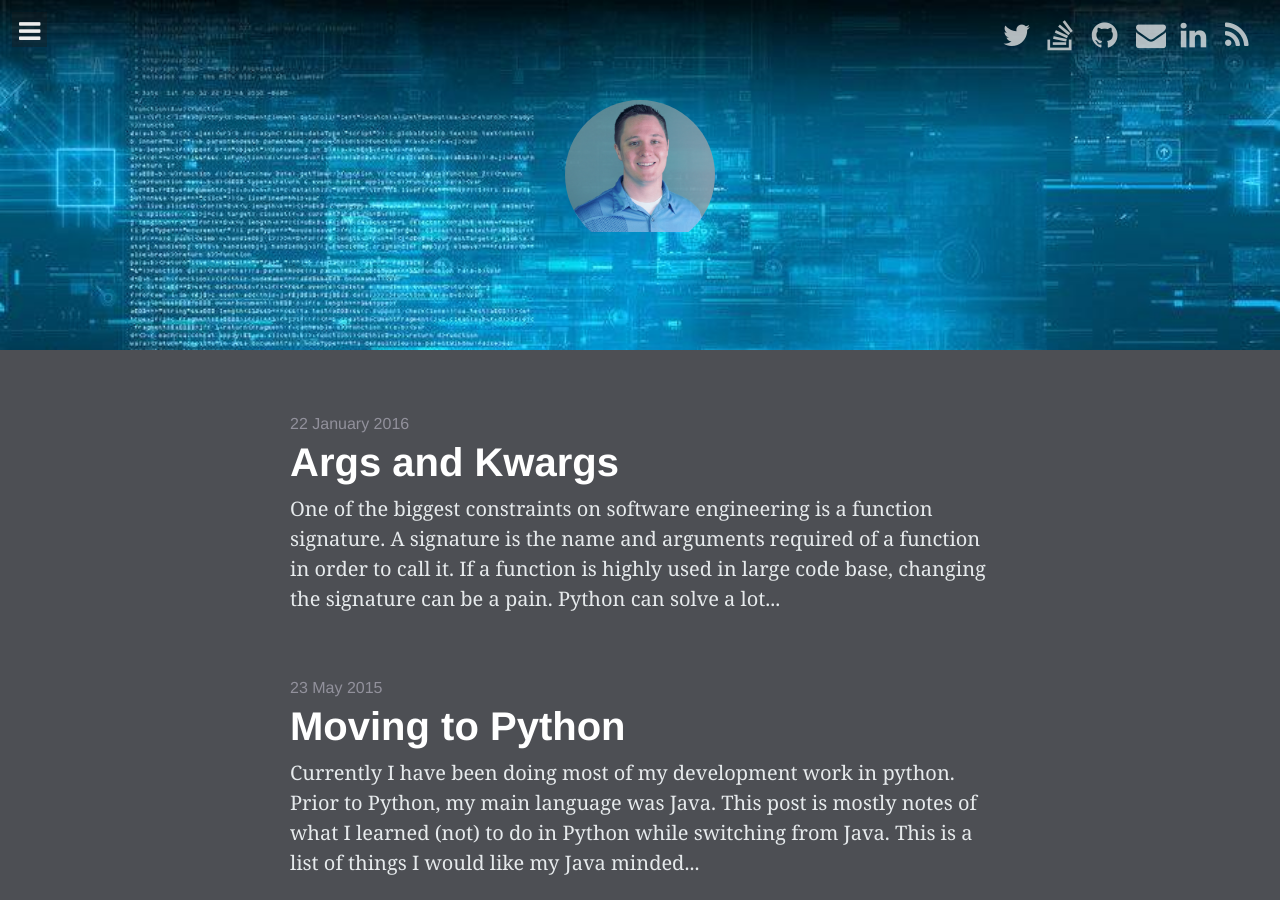
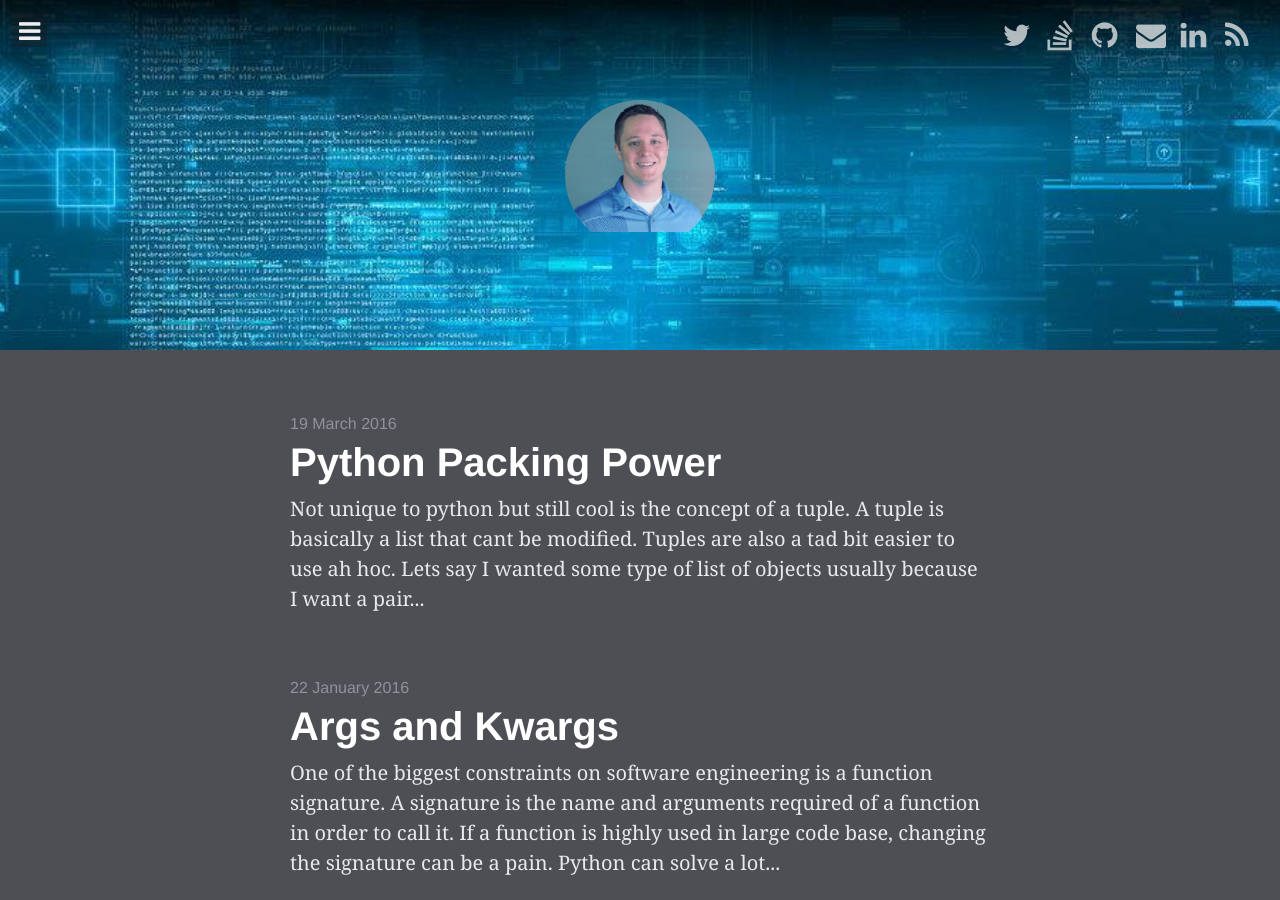
Before and after one commit to nhumrich/blog, a Jekyll site: the page built from index.html, in a window 1280 px wide and 900 px high. Built offline with Jekyll 4.4.1, drawn with Linux system fonts in a browser that asks for light colours; nearby versions of some CDN libraries; some web fonts are replaced; the list of posts is cut into pages by our own code; some of the changed lines change nothing that is shown.

Commit message:
publish packing power post

````diff
--- a/_posts/2016-03-19-python-packing-power.md
+++ b/_posts/2016-03-19-python-packing-power.md
@@ -1,5 +1,5 @@
 ---
-published: false
+published: true
 layout: post
 title: Python Packing Power
 quote: Tuples can be so much fun
@@ -68,7 +68,7 @@ Unpacking also works on any type of list/iterable. The only rule is that your nu
 
 ## Signatures
 
-Another spot where packing/unpacking can be useful is for function signatures. For example, imagine that an add function takes two arguments, and you happen to have a tuple of arguments. Instead of unpacking the tuples yourself for the function, you can use the unpacking operator '*'.
+Another spot where packing/unpacking can be useful is for function signatures. For example, imagine that an add function takes two arguments, and you happen to have a tuple of arguments. Instead of unpacking the tuples yourself for the function, you can use the unpacking operator `*`.
 
 ```python
 mytuple = (1, 4)
@@ -82,9 +82,57 @@ add(mytuple[0], mytuple[1])
 add(*mytuple)
 ```
 
+You can also do things the other way around. Lets say you want to change add so that it adds up all the arguments, and takes an infinite amount of arguments. When the `*` is used in a function definition, it means to take in a number of arguments, and convert it to a list. For example, our add function would work like this:
+
+```python
+def add(*args):
+    total = 0
+    for i in args:
+        total += i
+
+# calling function normally
+add(1, 3, 5, 6, 7, 8, 14, 16, 20, 25)
+
+# Calling it by unpacking
+numbers = (1, 3, 5, 6, 7, 8, 14, 16, 20, 25)
+add(*numbers)
+```
+
+This is how the print statement works in python3. You can pass in any number of arguments to the print statement and print will space seperate al arguments for you.
 
 
+## Dictionaries
 
-## Comprendo?
+You can also pack and unpack dictionaries by using two stars `**`. This can be useful when you want to programatically set the keyword args in a function call. For example:
 
-lll
+```python
+# The bad way
+if chalk:
+    paint('hello', chalk=chalk)
+else:
+    paint('hello')
+
+# The better way
+kwargs = {}
+if chalk:
+    kwargs['chalk'] = chalk
+paint('hello', **kwargs)
+```
+
+Another great usecase for this is the `format` function for strings. There is a method in python called `locals()` that gives you a dictionary of all local variables. When using the `format` function on strings, you can just pass in this dictionary for the keyword arguments.
+
+```python
+name = 'bob'
+greeting = 'hello'
+print('{greeting} {name}'.format(**locals()))
+```
+
+And just as you can with lists, you can use packing for function definitions as well. For example, if we were going to write our own version of `format`, the keyword arguments would need to be dynamic, that is, we dont know what keys are needed, because they can be anything.
+
+```python
+def format(string,**kwargs):
+    for key, value in kwargs.items():
+        string.replace('{' + key + '}', value)
+
+format('hello {name} have a good {day}', name='bob', day='tuesday')
+```
````
